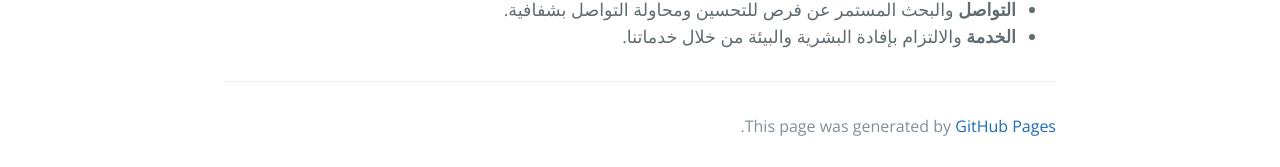
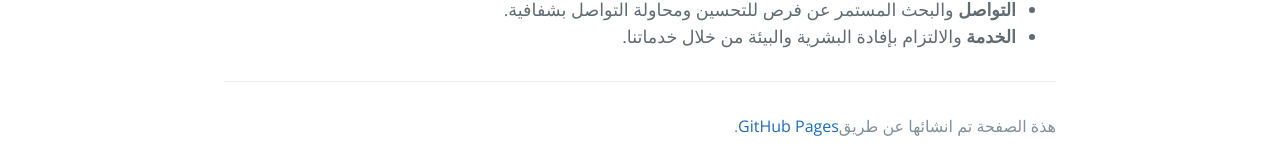
Before and after one commit to ssbcb/ssbcb.github.io, a Jekyll site: the page built from index.md, in a window 1280 px wide. Shown: the part 1090-1257 px from the top of the page. Built offline with Jekyll 4.4.1, drawn with Linux system fonts in a browser that asks for light colours.

Commit message:
Make footer in arabic

```diff
--- a/_layouts/default.html
+++ b/_layouts/default.html
@@ -29,9 +29,9 @@
 
       <footer class="site-footer">
         {% if site.github.is_project_page %}
-          <span class="site-footer-owner"><a href="{{ site.github.repository_url }}">{{ site.github.repository_name }}</a> is maintained by <a href="{{ site.github.owner_url }}">{{ site.github.owner_name }}</a>.</span>
+          <span class="site-footer-owner"><a href="{{ site.github.repository_url }}">{{ site.github.repository_name }}</a> تتم إدارتها من قبل <a href="{{ site.github.owner_url }}">{{ site.github.owner_name }}</a>.</span>
         {% endif %}
-        <span class="site-footer-credits">This page was generated by <a href="https://pages.github.com">GitHub Pages</a>.</span>
+        <span class="site-footer-credits">هذة الصفحة تم انشائها عن طريق<a href="https://pages.github.com">GitHub Pages</a>.</span>
       </footer>
     </main>
   </body>
```
